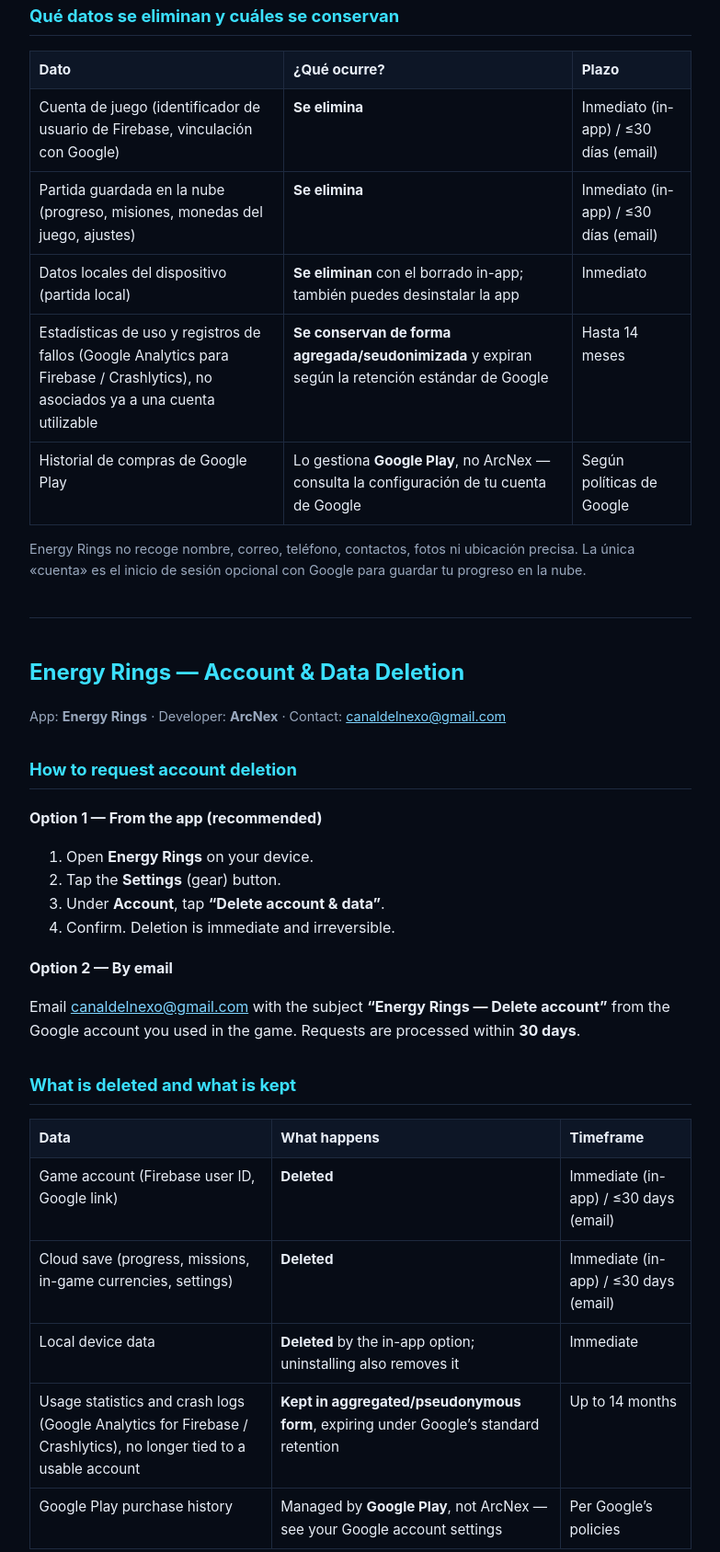
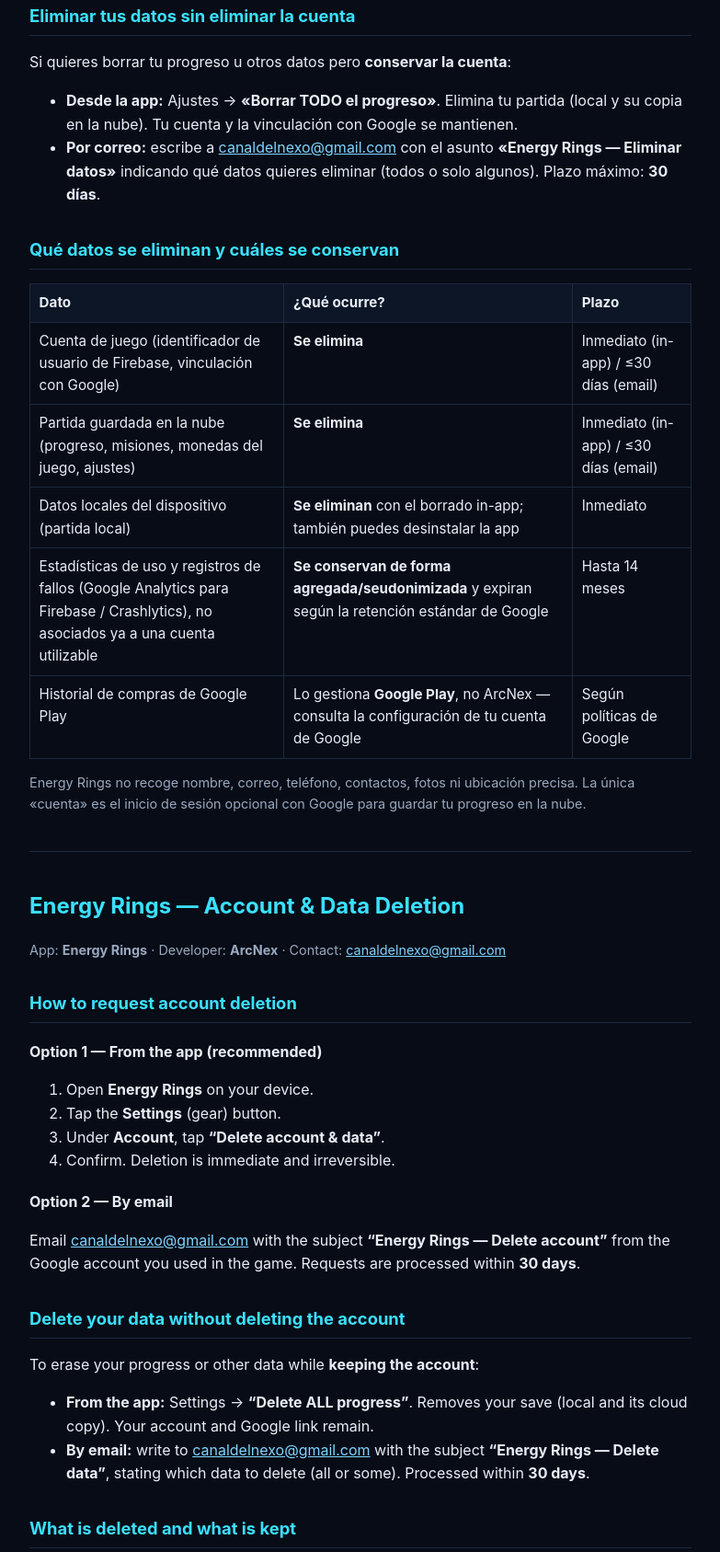
Before and after one commit to canaldelnexo-ux/energyrings-legal, a plain HTML site: page delete-account.html in a window 1280 px wide. Shown: the part 523-2210 px from the top of the page at 92% size, without its empty margins (248-1031 px from the left). Drawn offline with Linux system fonts and the light colour scheme.

Commit message:
Add files via upload

```diff
--- a/delete-account.html
+++ b/delete-account.html
@@ -36,6 +36,13 @@
 <h3>Opción 2 — Por correo electrónico</h3>
 <p>Escribe a <a href="mailto:canaldelnexo@gmail.com?subject=Energy%20Rings%20-%20Eliminar%20cuenta">canaldelnexo@gmail.com</a> con el asunto <strong>«Energy Rings — Eliminar cuenta»</strong> desde la cuenta de Google que usaste en el juego. Procesamos las solicitudes en un plazo máximo de <strong>30 días</strong>.</p>
 
+<h2>Eliminar tus datos sin eliminar la cuenta</h2>
+<p>Si quieres borrar tu progreso u otros datos pero <strong>conservar la cuenta</strong>:</p>
+<ul>
+  <li><strong>Desde la app:</strong> Ajustes → <strong>«Borrar TODO el progreso»</strong>. Elimina tu partida (local y su copia en la nube). Tu cuenta y la vinculación con Google se mantienen.</li>
+  <li><strong>Por correo:</strong> escribe a <a href="mailto:canaldelnexo@gmail.com?subject=Energy%20Rings%20-%20Eliminar%20datos">canaldelnexo@gmail.com</a> con el asunto <strong>«Energy Rings — Eliminar datos»</strong> indicando qué datos quieres eliminar (todos o solo algunos). Plazo máximo: <strong>30 días</strong>.</li>
+</ul>
+
 <h2>Qué datos se eliminan y cuáles se conservan</h2>
 <table>
   <tr><th>Dato</th><th>¿Qué ocurre?</th><th>Plazo</th></tr>
@@ -63,6 +70,13 @@
 <h3 lang="en">Option 2 — By email</h3>
 <p lang="en">Email <a href="mailto:canaldelnexo@gmail.com?subject=Energy%20Rings%20-%20Delete%20account">canaldelnexo@gmail.com</a> with the subject <strong>“Energy Rings — Delete account”</strong> from the Google account you used in the game. Requests are processed within <strong>30 days</strong>.</p>
 
+<h2 lang="en">Delete your data without deleting the account</h2>
+<p lang="en">To erase your progress or other data while <strong>keeping the account</strong>:</p>
+<ul lang="en">
+  <li><strong>From the app:</strong> Settings → <strong>“Delete ALL progress”</strong>. Removes your save (local and its cloud copy). Your account and Google link remain.</li>
+  <li><strong>By email:</strong> write to <a href="mailto:canaldelnexo@gmail.com?subject=Energy%20Rings%20-%20Delete%20data">canaldelnexo@gmail.com</a> with the subject <strong>“Energy Rings — Delete data”</strong>, stating which data to delete (all or some). Processed within <strong>30 days</strong>.</li>
+</ul>
+
 <h2 lang="en">What is deleted and what is kept</h2>
 <table lang="en">
   <tr><th>Data</th><th>What happens</th><th>Timeframe</th></tr>
```
